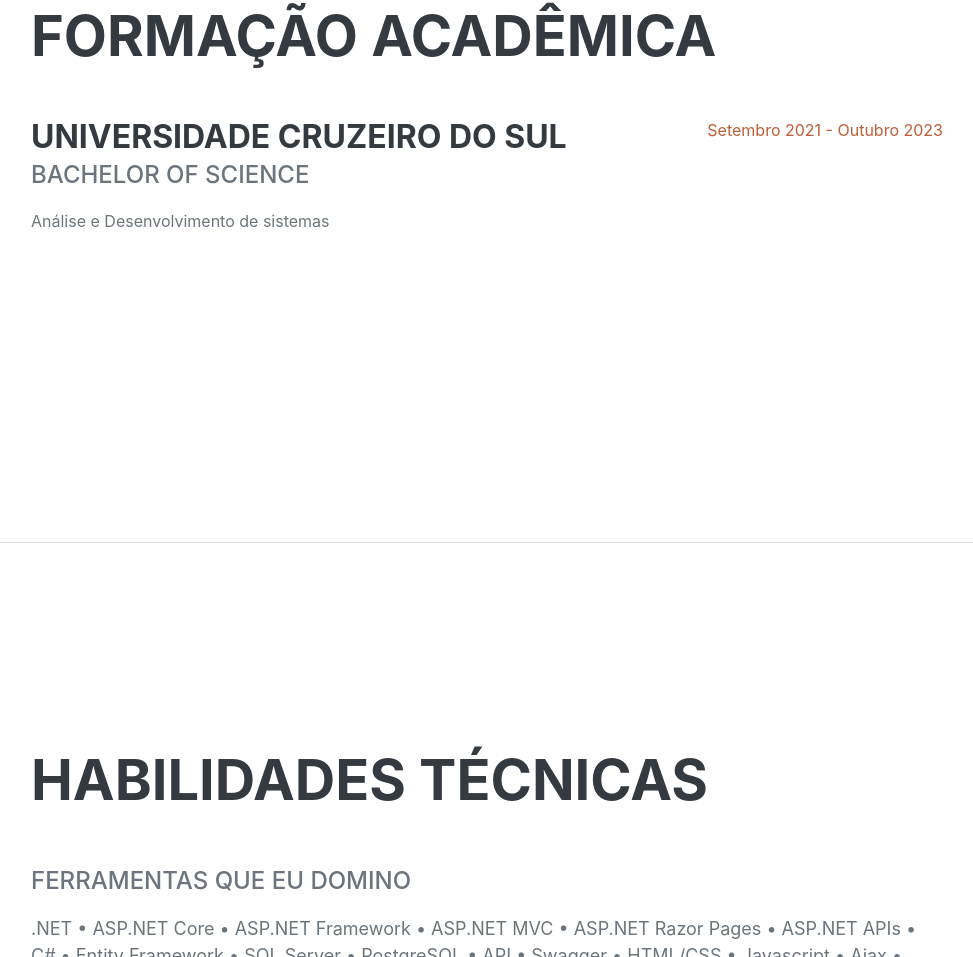
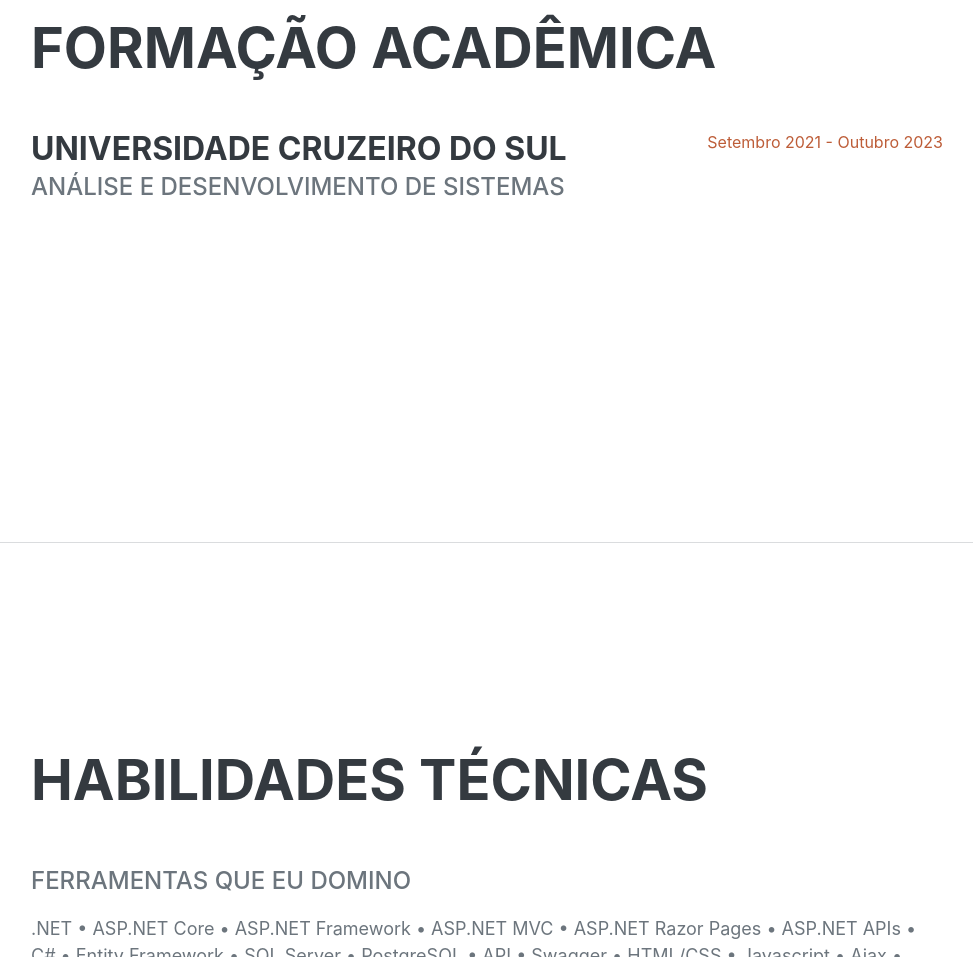
Before and after one commit to WesMartins96/meu-portifolio, a plain HTML site: page index.html in a window 1280 px wide. Shown: the part 1860-2817 px from the top of the page, without its empty margins (289-1262 px from the left). Drawn offline with nearby package versions, Linux system fonts and the light colour scheme; a web font is replaced by a local one.

Commit message:
correções

```diff
--- a/index.html
+++ b/index.html
@@ -88,8 +88,7 @@
                     <div class="d-flex flex-column flex-md-row justify-content-between mb-5">
                         <div class="flex-grow-1">
                             <h3 class="mb-0">Universidade Cruzeiro do Sul</h3>
-                            <div class="subheading mb-3">Bachelor of Science</div>
-                            <div>Análise e Desenvolvimento de sistemas</div>
+                            <div class="subheading mb-3">Análise e Desenvolvimento de sistemas</div>
                         </div>
                         <div class="flex-shrink-0"><span class="text-primary">Setembro 2021 - Outubro 2023</span></div>
                     </div>
```
